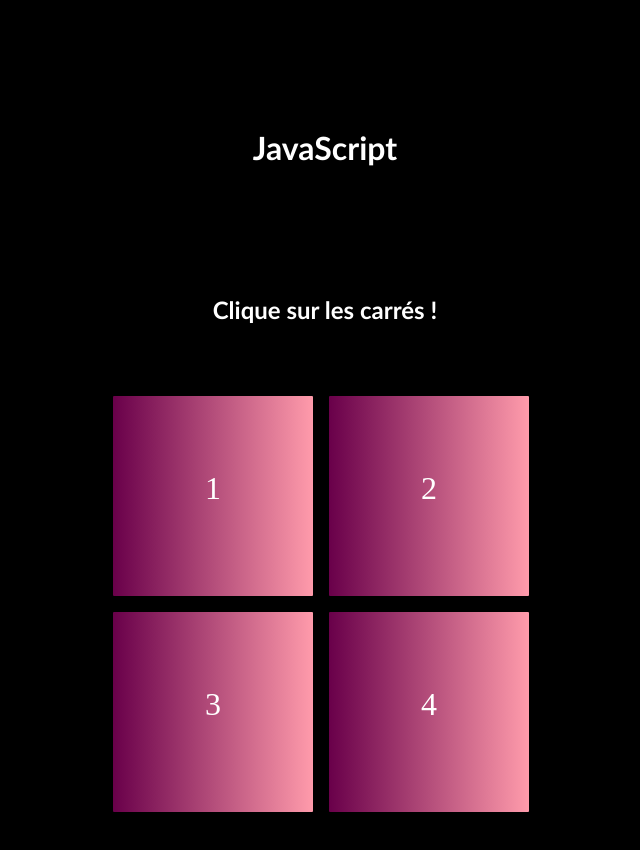
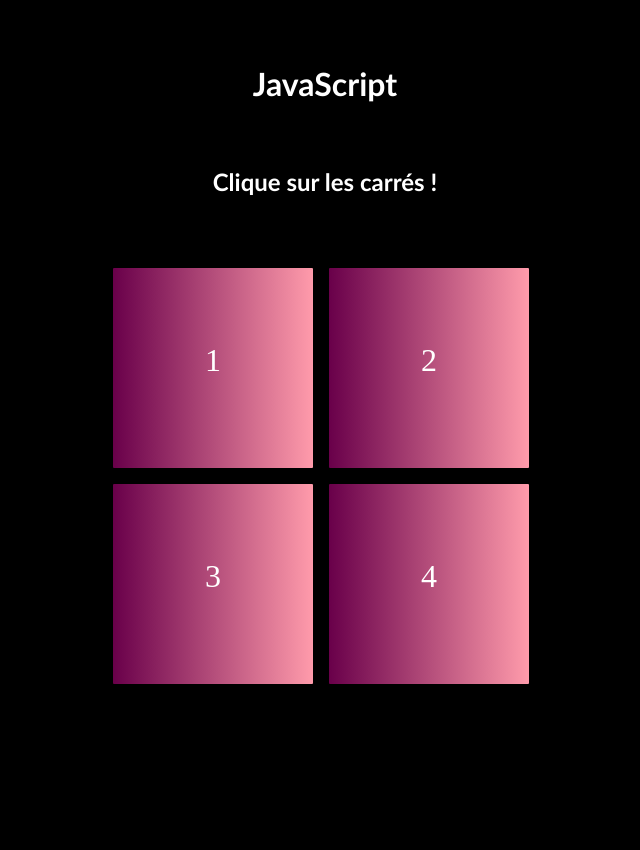
Before and after one commit to davinahouquet/Exo-2---JS, a plain HTML site: page index.html in a window 1280 px wide. Shown: the whole page, without its empty margins (315-955 px from the left). Drawn offline with Linux system fonts and the light colour scheme.

Commit message:
Correction margin h1, h2

```diff
--- a/index.html
+++ b/index.html
@@ -11,7 +11,8 @@
 
     <h1>JavaScript</h1>
     <h2>Clique sur les carrés !</h2>
-    <div id="board" class="container"></div>
+
+    <div id="square" class="container"></div>
 
     <script src="script.js"></script>
 </body>
--- a/script.js
+++ b/script.js
@@ -1,13 +1,13 @@
 const carre = document.createElement("div")
 carre.classList.add("carre")
 
-const board = document.querySelector("#board")
+const square = document.querySelector("#square")
 
 for (let i = 1; i <= 4; i++) {
     const newCarre = carre.cloneNode();
 
     newCarre.innerText = i
-    board.appendChild(newCarre)
+    square.appendChild(newCarre)
 
     newCarre.addEventListener("click", function() {
         if(newCarre.classList.contains("clicked")) {
--- a/style.css
+++ b/style.css
@@ -8,7 +8,7 @@
 h1, h2{
     color: white;
     text-align: center;
-    margin-top: 10%;
+    margin-top: 5%;
     margin-bottom: 5%;
     font-family: "Gill Sans", sans-serif;;
 }
```
